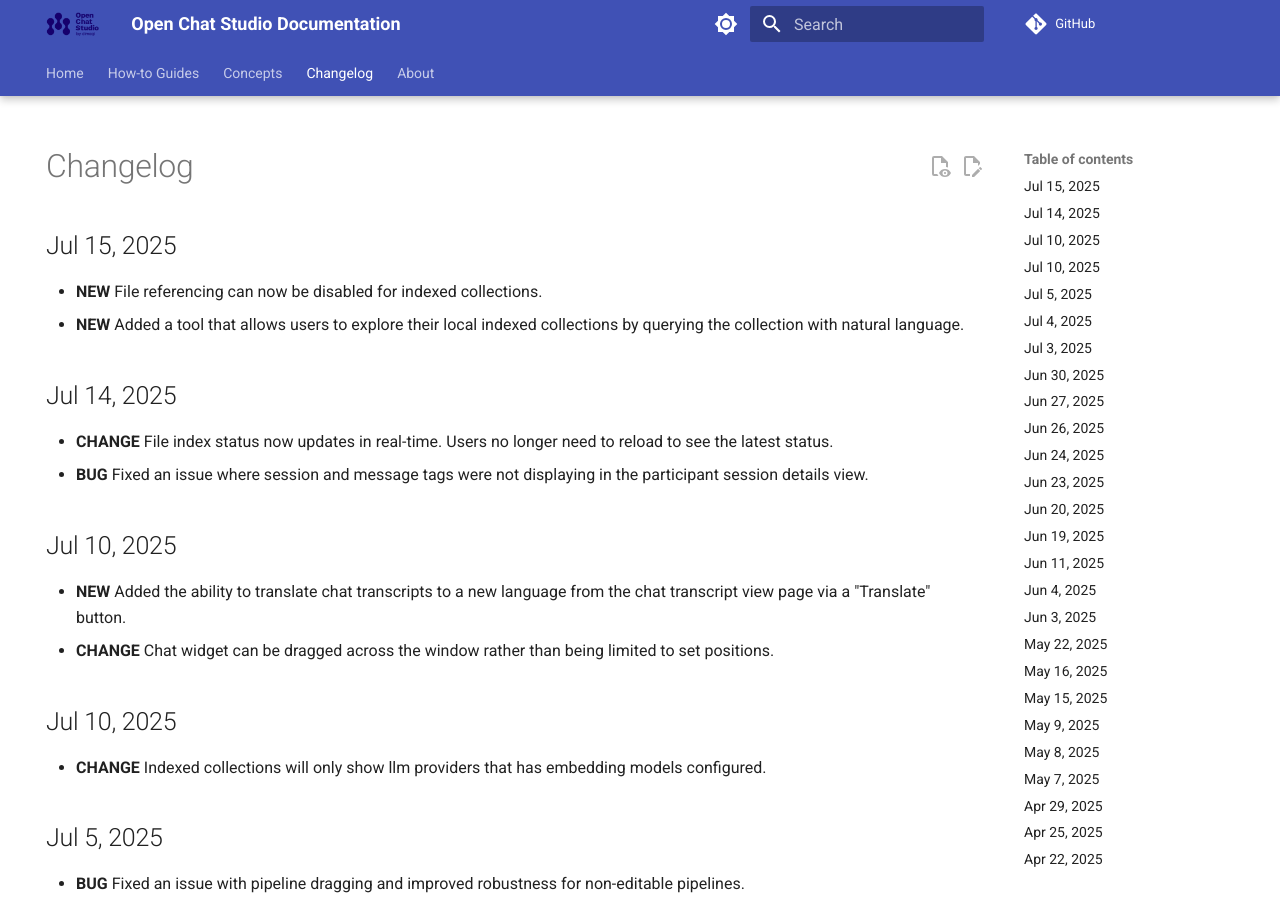
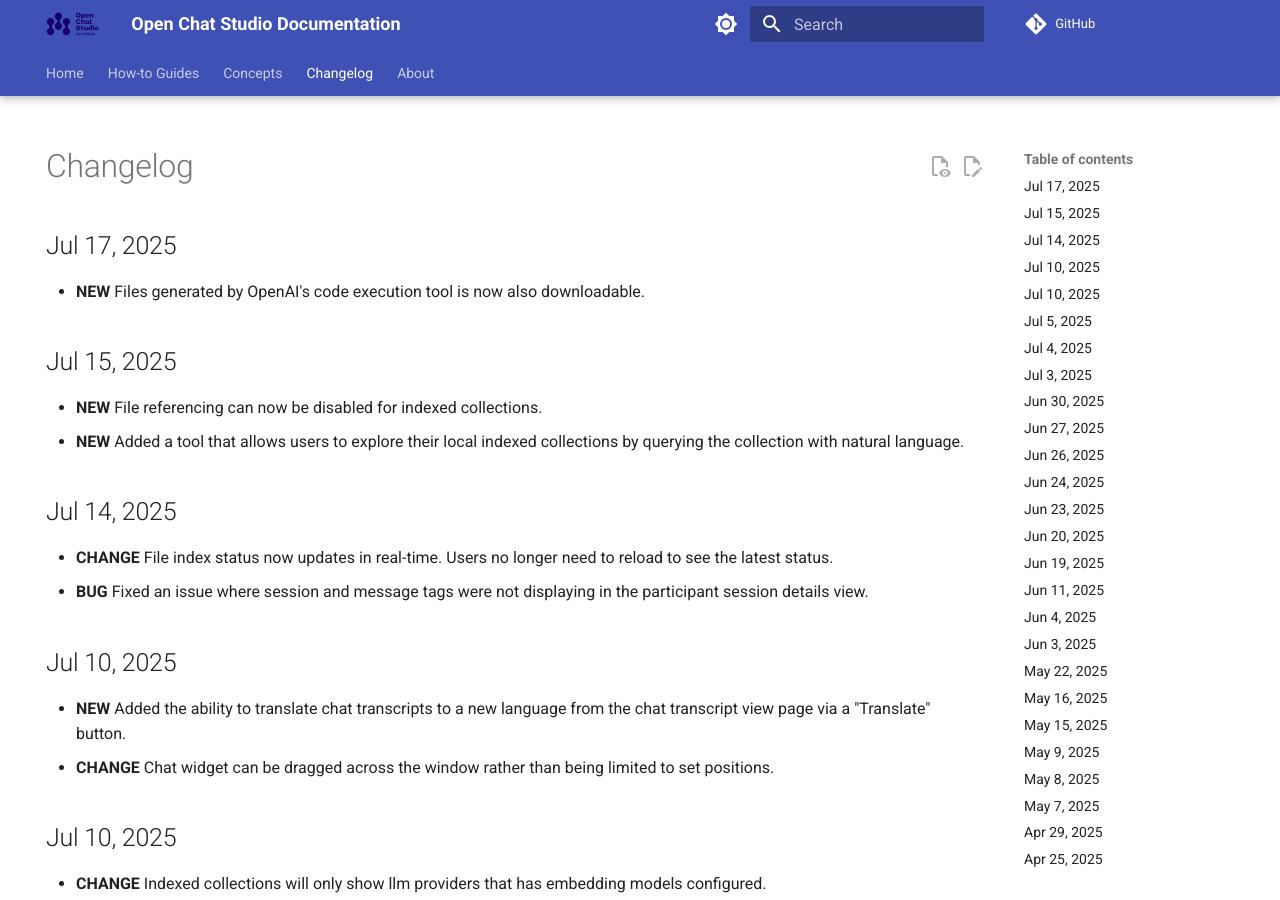
Before and after one commit to dimagi/open-chat-studio-docs, an MkDocs documentation site: the page built from docs/changelog.md, in a window 1280 px wide and 900 px high. Built offline with MkDocs 1.6.1 and Material for MkDocs 9.7.7, drawn with Linux system fonts in a browser that asks for light colours; emoji names are drawn with the system emoji font; a script that is not in the unit is left out; comment, search, counter and statistics services are not loaded.

Commit message:
Update changelog

```diff
--- a/docs/changelog.md
+++ b/docs/changelog.md
@@ -4,6 +4,9 @@ hide:
 ---
 
 # Changelog
+## Jul 17, 2025
+* **NEW** Files generated by OpenAI's code execution tool is now also downloadable.
+
 ## Jul 15, 2025
 * **NEW** File referencing can now be disabled for indexed collections.
 * **NEW** Added a tool that allows users to explore their local indexed collections by querying the collection with natural language.
```
